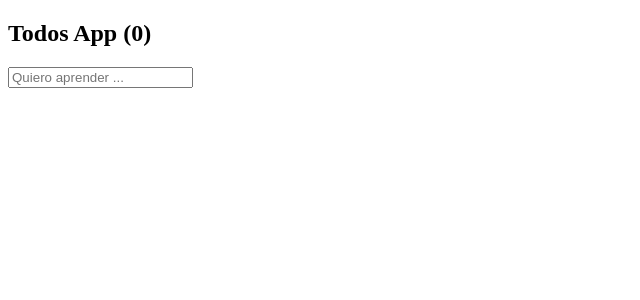
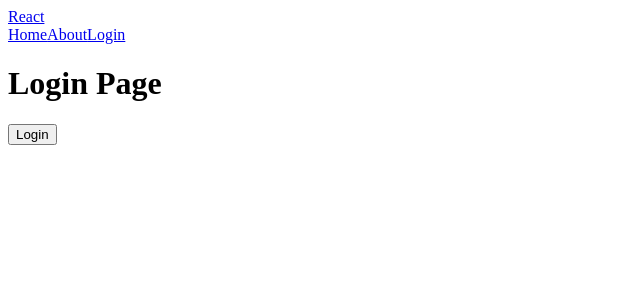
Before and after one commit to WalterKstro/React-Hooks, a React (Create React App) app: page /login in a window 1280 px wide. Shown: the top 300 px of the page, without its empty margins (0-640 px from the left). Built offline with nearby package versions, Linux system fonts and the light colour scheme; the HTML template or start-up script is replaced by a standard one.

Commit message:
Hook useContext

```diff
--- a/package.json
+++ b/package.json
@@ -9,6 +9,7 @@
     "prop-types": "^15.7.2",
     "react": "^17.0.2",
     "react-dom": "^17.0.2",
+    "react-router-dom": "^5.2.0",
     "react-scripts": "4.0.3",
     "web-vitals": "^1.1.2"
   },
--- a/src/App.js
+++ b/src/App.js
@@ -10,12 +10,13 @@
 // import MemoHook from './components/memo/MemoHook'
 // import UseCallback from './components/useCallback/UseCallback'
 // import { Padre } from './components/tarea-memo/Padre'
-import Todo from './components/useReducer/Todo'
+// import Todo from './components/useReducer/Todo'
+import MainPage from './components/useContext/MainPage'
 
 const App = () => {
     return (
-        <div className="container">
-           <Todo/>
+        <div className="container-fluid p-0">
+           <MainPage/>
         </div>
     )
 }
--- /dev/null
+++ b/src/components/useContext/AboutPage.js
@@ -0,0 +1,9 @@
+const AboutPage = () => {
+    return (
+        <div>
+            <h1>About Page</h1>
+        </div>
+    )
+}
+
+export default AboutPage
--- /dev/null
+++ b/src/components/useContext/AppRouter.js
@@ -0,0 +1,23 @@
+import {BrowserRouter  as Router, Switch, Route, Redirect} from 'react-router-dom'
+import AboutPage from './AboutPage'
+import HomePage from './HomePage'
+import LoginPage from './LoginPage'
+import Navbar from './Navbar'
+
+const AppRouter = () => {
+    return (
+        <Router>
+            <header>
+                <Navbar />
+                <Switch>
+                <Route exact path="/" component={HomePage}/>
+                <Route exact path="/about" component={AboutPage}/>
+                <Route exact path="/login" component={LoginPage}/>
+                <Redirect to="/"/>
+                </Switch>
+            </header>
+        </Router>
+    )
+}
+
+export default AppRouter
--- /dev/null
+++ b/src/components/useContext/HomePage.js
@@ -0,0 +1,14 @@
+import { useContext } from "react"
+import UserContext from "./UserContext"
+
+const HomePage = () => {
+    const {state} = useContext(UserContext)
+
+    return (
+        <div>
+            <h1>Bienvenido : { state.username }</h1>
+        </div>
+    )
+}
+
+export default HomePage
--- /dev/null
+++ b/src/components/useContext/LoginPage.js
@@ -0,0 +1,22 @@
+import { useContext } from "react"
+import UserContext from "./UserContext"
+
+const LoginPage = () => {
+    const {setState} = useContext(UserContext)
+    const user = {
+        id: '#5684564654894798',
+        username: '@kstro',
+        email: 'walterkstro@gmail.com'
+    }
+    return (
+        <div>
+            <h1>Login Page</h1>
+            <button
+                className="btn btn-primary"
+                onClick={() => setState(user)}
+                >Login</button>
+        </div>
+    )
+}
+
+export default LoginPage
--- /dev/null
+++ b/src/components/useContext/MainPage.js
@@ -0,0 +1,21 @@
+import { useState } from 'react'
+import AppRouter from './AppRouter'
+import UserContext from './UserContext'
+
+
+const MainPage = () => {
+
+    const [state, setState] = useState({})
+
+
+    return (
+        <UserContext.Provider value={{
+            state,
+            setState
+        }}>
+            <AppRouter/>
+        </UserContext.Provider>
+    )
+}
+
+export default MainPage
--- /dev/null
+++ b/src/components/useContext/Navbar.js
@@ -0,0 +1,17 @@
+import {NavLink} from 'react-router-dom'
+const Navbar = () => {
+    return (
+        <nav className="navbar navbar-expand-lg navbar-dark bg-dark">
+            <div className="container-fluid">
+                <a className="navbar-brand" href="/">React</a>
+                <div className="navbar-nav">
+                    <NavLink activeClassName="active" exact className="nav-link" aria-current="page" to="/">Home</NavLink>
+                    <NavLink activeClassName="active" exact className="nav-link" to="/about">About</NavLink>
+                    <NavLink activeClassName="active" exact className="nav-link" to="/login">Login</NavLink>
+                </div>
+            </div>
+        </nav>
+    )
+}
+
+export default Navbar
--- /dev/null
+++ b/src/components/useContext/UserContext.js
@@ -0,0 +1,5 @@
+import { createContext } from 'react'
+
+const UserContext = createContext(null)
+
+export default UserContext
```
Also changed, not shown: 1 other file (tests, documents, lock files or other folders).
